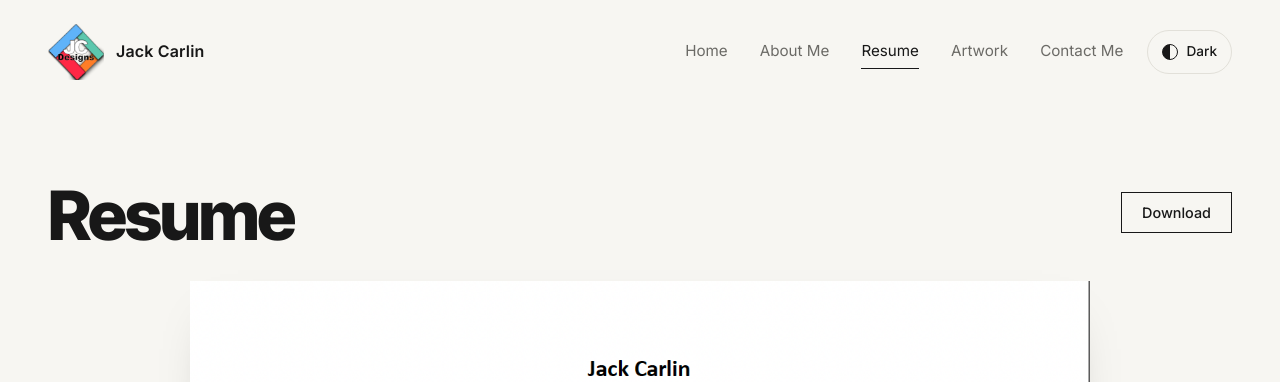
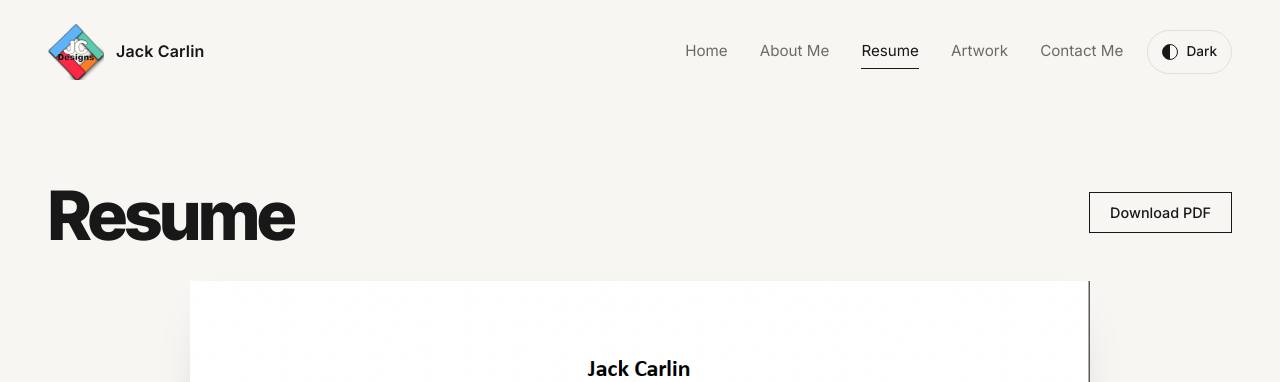
Before and after one commit to jcdesigns829/jcdesigns829.github.io, a Jekyll site: the page built from resume.html, in a window 1280 px wide. Shown: the top 382 px of the page. Built offline with Jekyll 4.4.1, drawn with Linux system fonts in a browser that asks for light colours.

Commit message:
Make resume Download button serve the November 2026 PDF
Co-Authored-By: Claude Opus 5.5 <noreply@anthropic.com>

```diff
--- a/resume.html
+++ b/resume.html
@@ -4,6 +4,6 @@ title: Resume
 ---
 <header class="page-head">
   <h1>Resume</h1>
-  <p><a class="button" href="{{ '/images/resume.png' | relative_url }}" download>Download</a></p>
+  <p><a class="button" href="{{ '/images/Jack-Carlin-Resume.pdf' | relative_url }}" download="Jack-Carlin-Resume.pdf">Download PDF</a></p>
 </header>
 <img class="resume" src="{{ '/images/resume.png' | relative_url }}" alt="Jack Carlin's resume" width="1240" height="1598">
```
Also changed, not shown: 1 other file.
